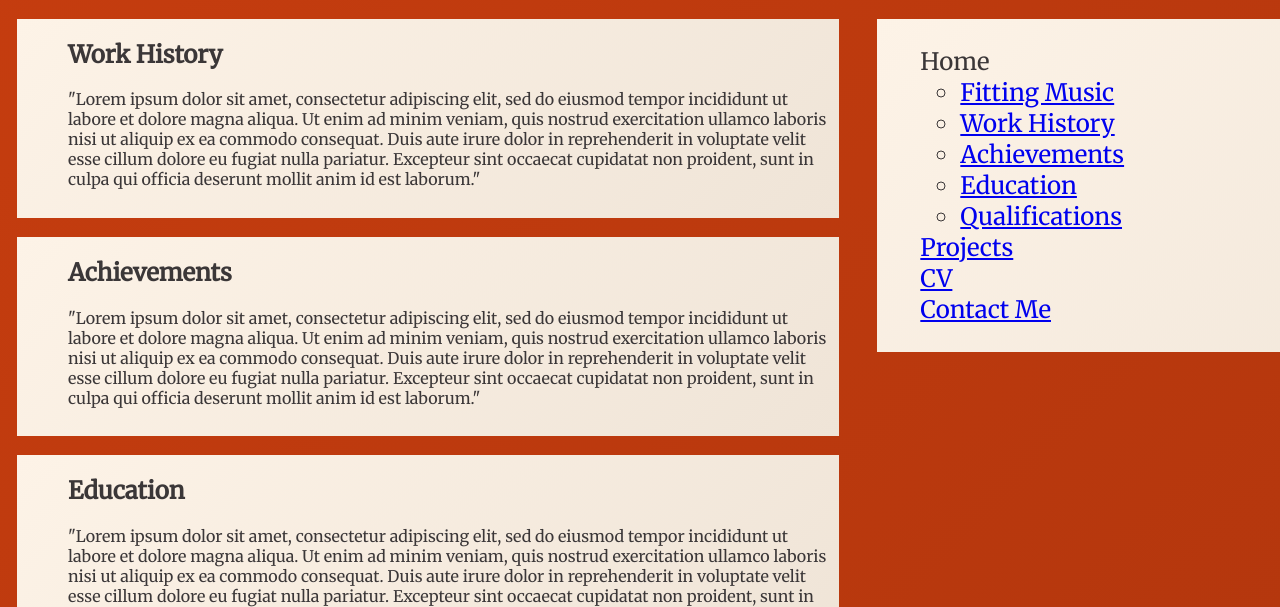
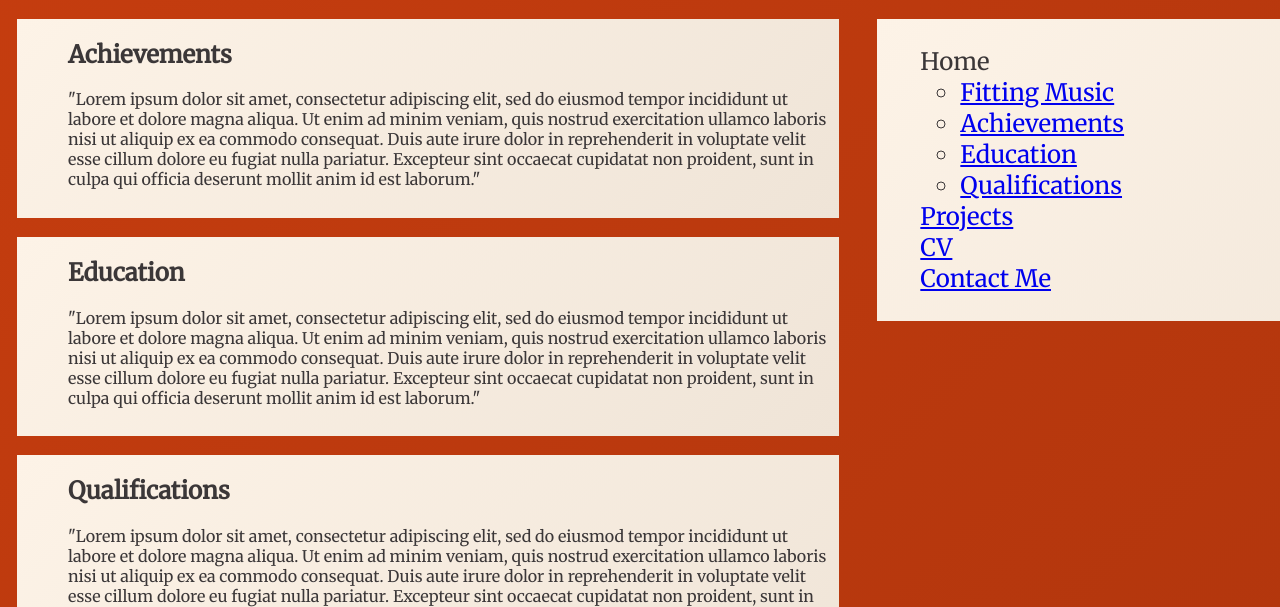
Before and after one commit to CalumWood/Portfolio_Website_CM1101, a plain HTML site: page index.html in a window 1280 px wide. Shown: the part 193-800 px from the top of the page. Drawn offline with Linux system fonts and the light colour scheme.

Commit message:
Update index.html

```diff
--- a/index.html
+++ b/index.html
@@ -20,7 +20,6 @@
           <li>Home</li>
           <ul>
             <li><a href="#Music">Fitting Music<a/></li>
-            <li><a href="#Work">Work History<a/></li>
             <li><a href="#Achievements">Achievements<a/></li>
             <li><a href="#Education">Education<a/></li>
             <li><a href="#Qualifications">Qualifications<a/></li>
@@ -31,11 +30,6 @@
         </ul>
       </section>
     </aside>
-
-    <section id="Work">
-      <h2>Work History</h2>
-      <p>"Lorem ipsum dolor sit amet, consectetur adipiscing elit, sed do eiusmod tempor incididunt ut labore et dolore magna aliqua. Ut enim ad minim veniam, quis nostrud exercitation ullamco laboris nisi ut aliquip ex ea commodo consequat. Duis aute irure dolor in reprehenderit in voluptate velit esse cillum dolore eu fugiat nulla pariatur. Excepteur sint occaecat cupidatat non proident, sunt in culpa qui officia deserunt mollit anim id est laborum."</p>
-    </section>
 
     <section id="Achievements">
       <h2>Achievements</h2>
```
